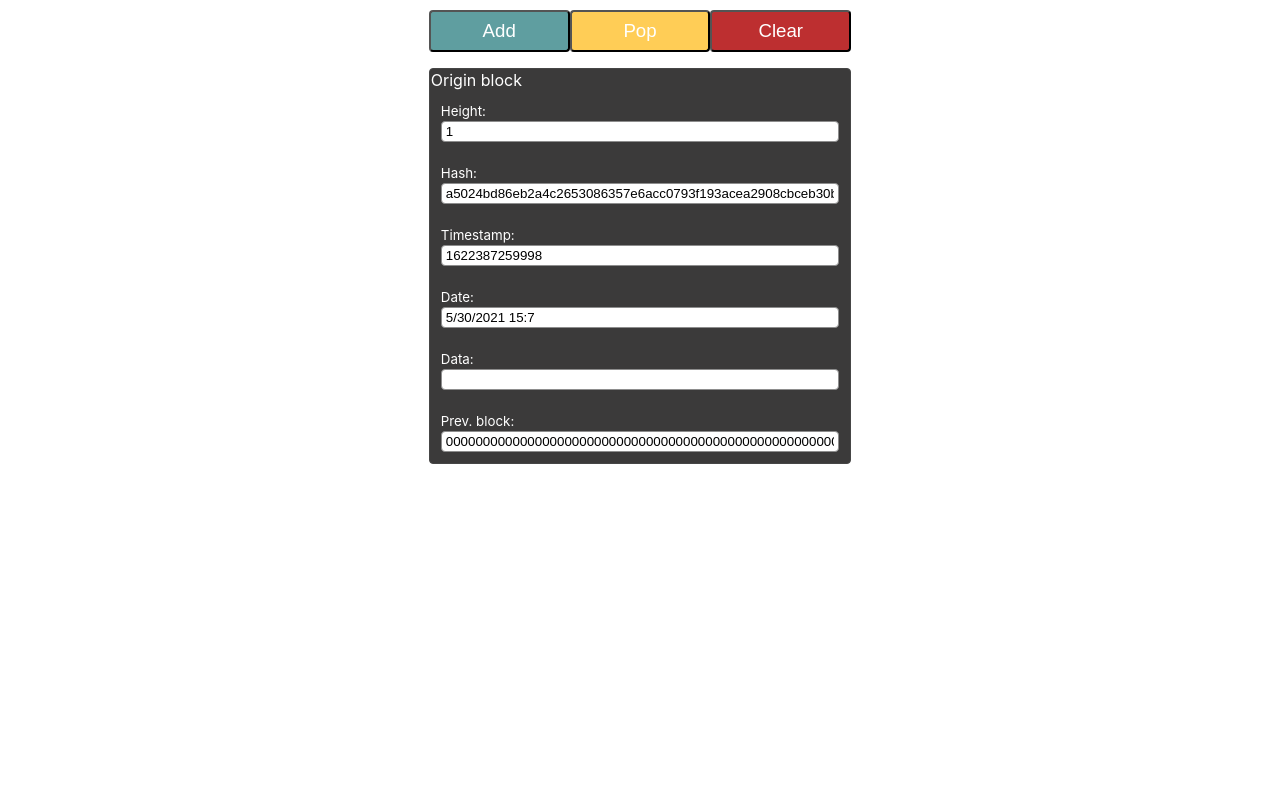
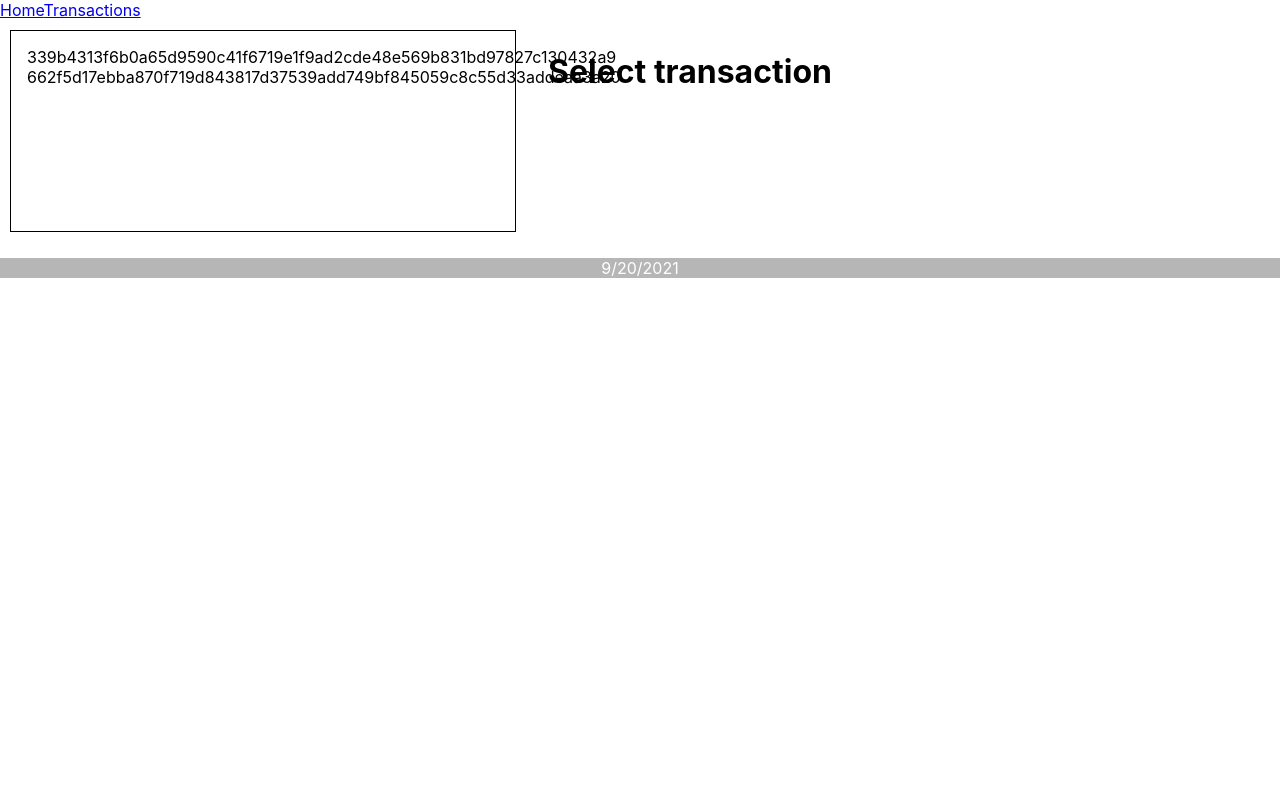
Before and after one commit to dejvids/blockchain-demo, a React (Create React App) app: page /trans in a window 1280 px wide. Shown: the top 800 px of the page. Built offline with nearby package versions, Linux system fonts and the light colour scheme.

Commit message:
Add Transactions component

```diff
--- a/src/App.tsx
+++ b/src/App.tsx
@@ -1,21 +1,31 @@
 import React from 'react';
 import logo from './logo.svg';
 import './App.css';
-import { BrowserRouter as Router, Route, Switch } from 'react-router-dom';
+import { BrowserRouter as Router, Link, Route, Switch } from 'react-router-dom';
 import Home from './components/Home/Home';
 import Footer from './components/Footer/Footer';
+import Transactions from './components/Transactions/Transactions';
 
 function App() {
+
+  const onNavigate = (path: string) => {
+    console.log(path);
+  }
   return (
     <div className="app">
       <Router>
+        <Link to='/'>Home</Link>
+        <Link to='/trans'>Transactions</Link>
         <Switch>
+          <Route path="/trans">
+            <Transactions />
+          </Route>
           <Route path="/">
             <Home />
           </Route>
         </Switch>
       </Router>
-      <Footer/>
+      <Footer />
     </div>
   );
 }
--- /dev/null
+++ b/src/components/Transactions/Model/Transaction.ts
@@ -0,0 +1,15 @@
+import { SHA256 } from "crypto-js";
+
+export default class Tx {
+    hash: string;
+    from: string;
+    to: string;
+    amount: number;
+
+    constructor(from: string, to: string, amount: number) {
+        this.from = from
+        this.to = to
+        this.amount = amount
+        this.hash = SHA256(from + to + amount.toString()).toString()
+    }
+}
--- /dev/null
+++ b/src/components/Transactions/Transactions.tsx
@@ -0,0 +1,51 @@
+import React, { FC, useState } from "react";
+import Tx from "./Model/Transaction"
+import sha256 from "crypto-js/sha256";
+import "./transactions.css"
+import { render } from "@testing-library/react";
+import { off } from "process";
+
+
+const Transactions: React.FC = () => {
+
+    const defTransactions: Array<Tx> = [new Tx('Person A', 'Person B', 234.52), new Tx('Person B', 'Person C', 14.23)]
+    const [selectedTransaction, setSelectedTx] = useState<Tx | undefined>()
+    const [transactions, setTransactions] = useState<Array<Tx>>(defTransactions)
+
+    let txDetails;
+    if (selectedTransaction) {
+        txDetails = <div className="det-items"><div><span className="label-std">Tx: </span>{selectedTransaction.hash}</div><div><span className="label-std">From: </span>{selectedTransaction.from}</div><div><span className="label-std">To: </span>{selectedTransaction.to}</div> <div><span className="label-std">Amound:</span>{selectedTransaction.amount}</div></div>
+    }
+    else {
+        txDetails = <h1>Select transaction</h1>
+    }
+
+    const onTxClicked = (item:any) => {
+        let tx = transactions.find(t => t.hash === item.target.id)
+        if(tx) {
+            setSelectedTx(tx)
+        }
+        else {
+            console.log("Couldn`t find transaction. Clicked item: " + item)
+        }
+    }
+
+    return (
+        <div className="container">
+            <div className="tx-list">
+                <ul>
+                    {transactions.map(t => {
+                        return (
+                            <li key={t.hash} id={t.hash} className="tx-item" onClick={onTxClicked}>{t.hash}</li>
+                        )
+                    })}
+                </ul>
+            </div>
+            <div className="tx-det">
+                {txDetails}
+            </div>
+        </div>
+    );
+}
+
+export default Transactions;
--- /dev/null
+++ b/src/components/Transactions/transactions.css
@@ -0,0 +1,36 @@
+.container {
+    padding: 10px;
+}
+.tx-list {
+    width: 40%;
+    display: inline-block;
+    vertical-align: middle;
+    min-height: 200px;
+    border: 1px solid black;
+}
+.tx-item {
+    cursor: pointer;
+    margin-left: 1em;
+}
+.tx-item:hover {
+    background-color: lightGrey;
+}
+
+.tx-det {
+    width: 50%;
+    display: inline-block;
+    vertical-align: middle;
+    min-height: 200px;
+}
+h1 {
+    margin-left: 1em;
+}
+li {
+    list-style: none;
+}
+.det-items {
+    margin-left: 1em;
+}
+.label-std {
+    font-weight: bold;
+}
```
